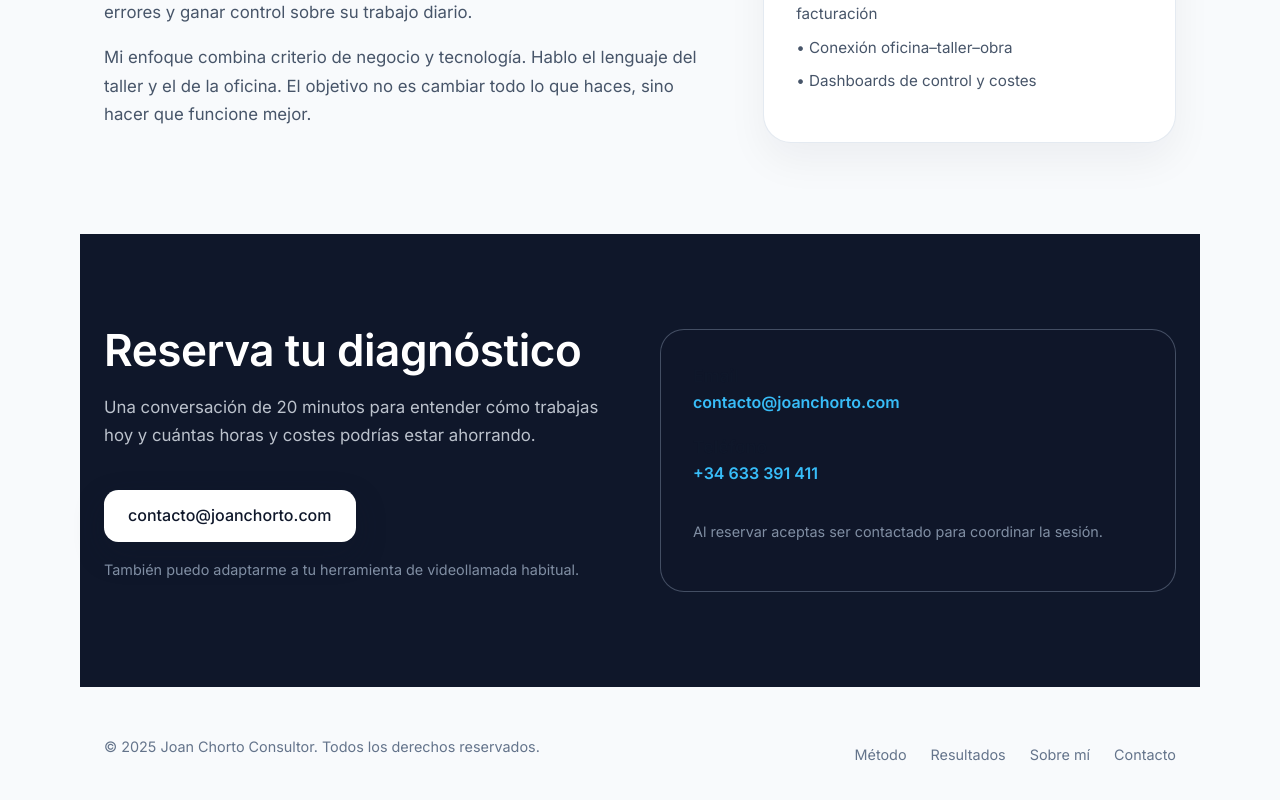
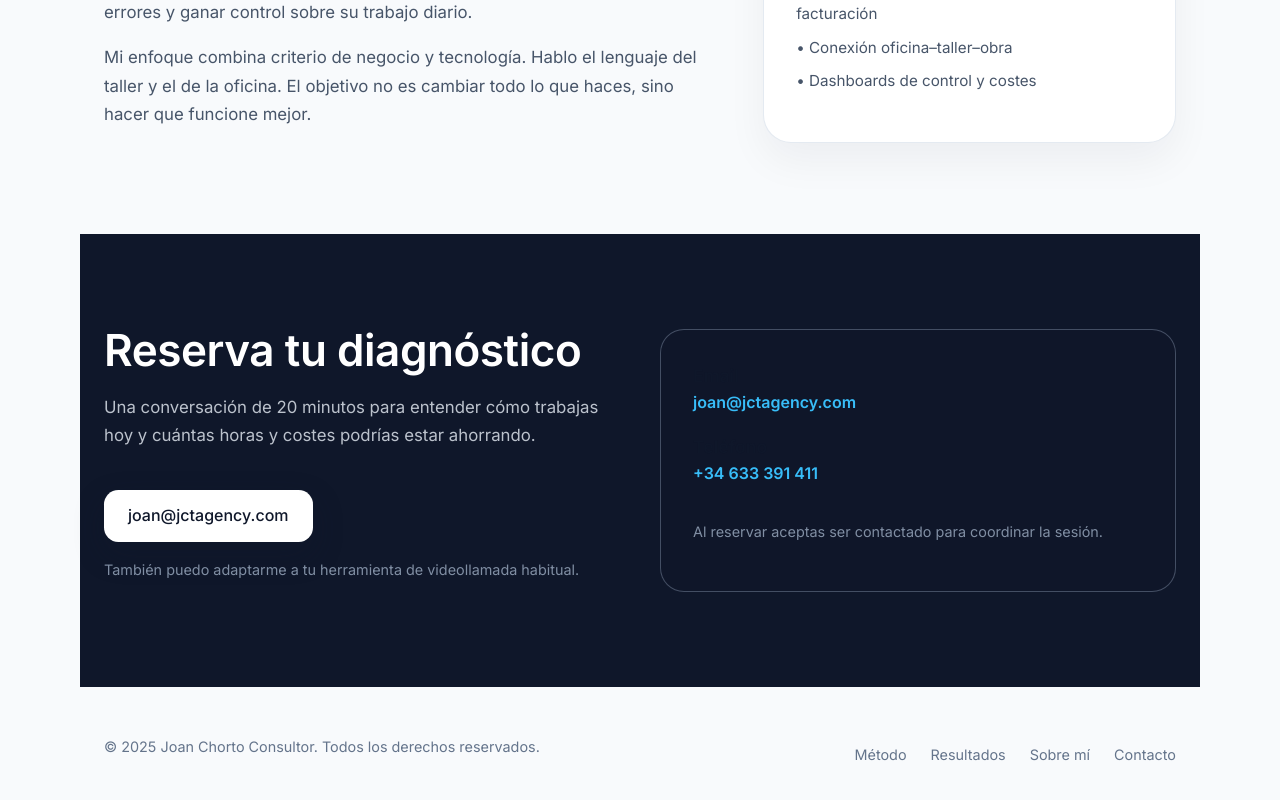
Before and after one commit to joanchorto1/web-jct-agency, a React (Create React App) app: page / in a window 1280 px wide. Shown: the part 2201-3001 px from the top of the page. Built offline with nearby package versions, Linux system fonts and the light colour scheme.

Commit message:
Modificar dades

```diff
--- a/src/pages/Home/index.jsx
+++ b/src/pages/Home/index.jsx
@@ -195,15 +195,15 @@ const Home = () => {
                 <p className="home-static__contact-text">
                   Una conversación de 20 minutos para entender cómo trabajas hoy y cuántas horas y costes podrías estar ahorrando.
                 </p>
-                <a href="mailto:contacto@joanchorto.com" className="home-static__contact-cta">
-                  contacto@joanchorto.com
+                <a href="mailto:joan@jctagency.com" className="home-static__contact-cta">
+                  joan@jctagency.com
                 </a>
                 <p className="home-static__contact-note">También puedo adaptarme a tu herramienta de videollamada habitual.</p>
               </div>
               <div className="home-static__contact-card" aria-label="Datos de contacto">
                 <div>
                   <div className="home-static__card-title">Email</div>
-                  <a href="mailto:contacto@joanchorto.com">contacto@joanchorto.com</a>
+                  <a href="mailto:joan@jctagency.com">joan@jctagency.com</a>
                 </div>
                 <div>
                   <div className="home-static__card-title">Teléfono</div>
```
